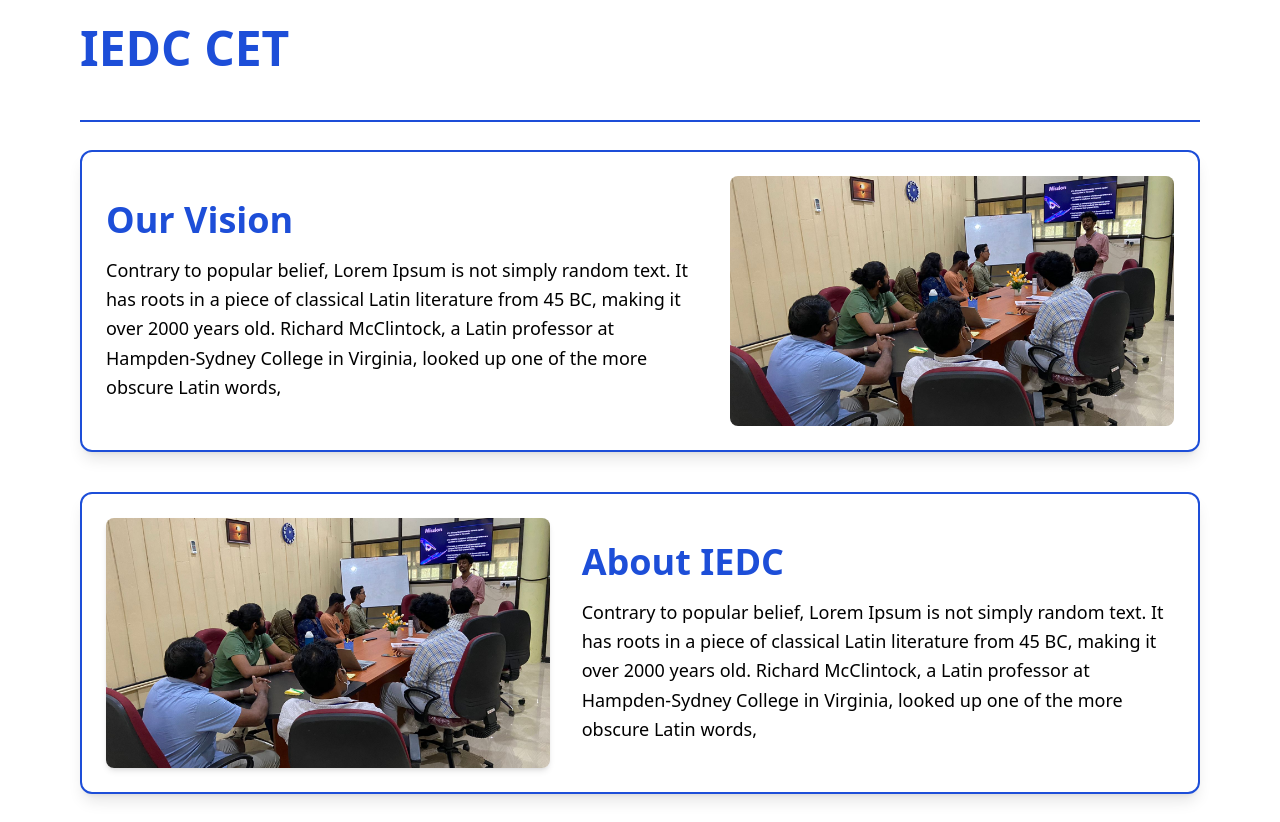
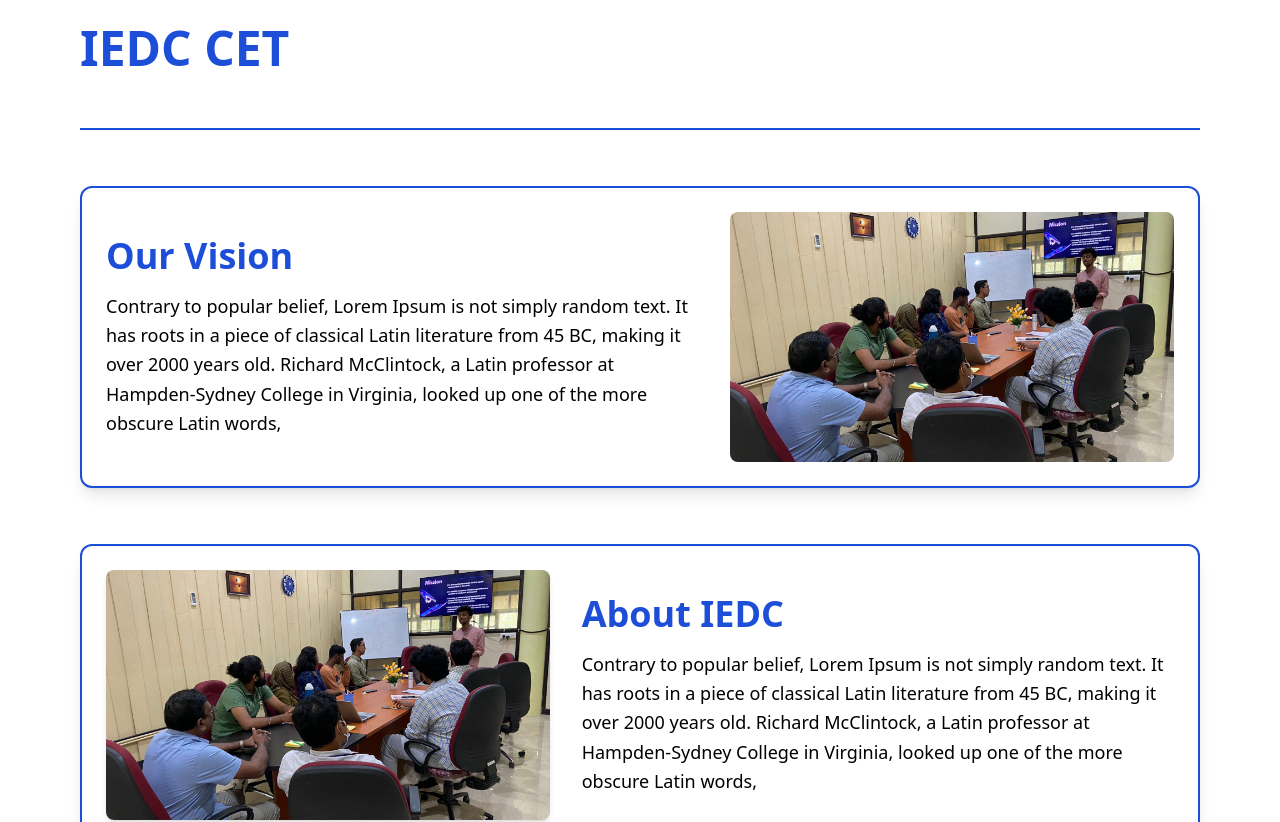
Before and after one commit to callmesidhu/React-IEDCCET-website, a React (Vite) app: page / in a window 1280 px wide. Shown: the part 2200-3022 px from the top of the page. Built offline with nearby package versions, Linux system fonts and the light colour scheme; a web font is replaced by a local one.

Commit message:
animaiton added in about, announcements, ino, feedback, contact

```diff
--- a/src/components/landing/About.jsx
+++ b/src/components/landing/About.jsx
@@ -1,17 +1,37 @@
 import React from "react";
+import { motion } from "framer-motion";
 import aboutimg from "../../assets/About.png";
+
+const fadeInUp = {
+  initial: { opacity: 0, y: 50 },
+  whileInView: { opacity: 1, y: 0 },
+  viewport: { once: true, amount: 1  },
+  transition: { duration: 1 },
+};
 
 const About = () => {
   return (
-    <div className="min-h-screen px-4 md:px-20 my-14">
-      <h1 className="text-4xl md:text-5xl font-bold text-blue-700 mb-12 text-center md:text-left">
+    <div className="min-h-screen px-4 md:px-20 my-14 space-y-14">
+
+      {/* Title */}
+      <motion.h1
+        {...fadeInUp}
+        className="text-4xl md:text-5xl font-bold text-blue-700 text-center md:text-left"
+      >
         IEDC CET
-      </h1>
+      </motion.h1>
 
-      <hr className="border-t-2 border-blue-700 my-7" />
+      {/* Divider */}
+      <motion.hr
+        {...fadeInUp}
+        className="border-t-2 border-blue-700 my-7"
+      />
 
       {/* Section 1: Our Vision */}
-      <div className="bg-white p-6 rounded-xl shadow-lg mb-10 border-2 border-blue-700">
+      <motion.div
+        {...fadeInUp}
+        className="bg-white p-6 rounded-xl shadow-lg mb-10 border-2 border-blue-700"
+      >
         <div className="flex flex-col md:flex-row items-center gap-8">
           <div className="md:w-3/5">
             <h2 className="text-3xl md:text-4xl font-bold text-blue-700 mb-4">
@@ -32,10 +52,13 @@ const About = () => {
             />
           </div>
         </div>
-      </div>
+      </motion.div>
 
       {/* Section 2: About IEDC */}
-      <div className="bg-white p-6 rounded-xl shadow-lg mb-10 border-2 border-blue-700">
+      <motion.div
+        {...fadeInUp}
+        className="bg-white p-6 rounded-xl shadow-lg mb-10 border-2 border-blue-700"
+      >
         <div className="flex flex-col md:flex-row-reverse items-center gap-8">
           <div className="md:w-3/5">
             <h2 className="text-3xl md:text-4xl font-bold text-blue-700 mb-4">
@@ -56,10 +79,13 @@ const About = () => {
             />
           </div>
         </div>
-      </div>
+      </motion.div>
 
       {/* Section 3: Objectives */}
-      <div className="bg-white p-6 rounded-xl shadow-lg mb-10 border-2 border-blue-700">
+      <motion.div
+        {...fadeInUp}
+        className="bg-white p-6 rounded-xl shadow-lg border-2 border-blue-700"
+      >
         <div className="flex flex-col md:flex-row items-center gap-8">
           <div className="md:w-3/5">
             <h2 className="text-3xl md:text-4xl font-bold text-blue-700 mb-4">
@@ -80,7 +106,8 @@ const About = () => {
             />
           </div>
         </div>
-      </div>
+      </motion.div>
+
     </div>
   );
 };
--- a/src/components/landing/Announcements.jsx
+++ b/src/components/landing/Announcements.jsx
@@ -1,4 +1,5 @@
 import React from "react";
+import { motion } from "framer-motion";
 
 const announcements = [
   {
@@ -33,14 +34,26 @@ const announcements = [
   },
 ];
 
+// Fade-in-up variant
+const fadeInUp = {
+  initial: { opacity: 0, y: 20 },
+  whileInView: { opacity: 1, y: 0 },
+  viewport: { once: true, amount: 0.8 },
+  transition: { duration: 0.6 },
+};
+
 const Announcements = () => {
   return (
-    <div className="min-h-screen  bg-white flex items-center justify-center">
-      <div className="border-3 border-blue-700 rounded-2xl p-12 pr-6  max-w-7xl  overflow-y-auto">
-        <h1 className="text-5xl font-bold text-blue-700 mb-8">Announcements</h1>
+    <div className="min-h-screen bg-white flex items-center justify-center">
+      <div className="border-3 border-blue-700 rounded-2xl p-12 pr-6 max-w-7xl overflow-y-auto">
+        <motion.h1
+          {...fadeInUp}
+          className="text-5xl font-bold text-blue-700 mb-8"
+        >
+          Announcements
+        </motion.h1>
 
         <div className="flex flex-col gap-8 h-96 overflow-y-scroll pr-10 rounded-lg">
-
           <style jsx>{`
             div::-webkit-scrollbar {
               width: 10px;
@@ -53,12 +66,13 @@ const Announcements = () => {
             div::-webkit-scrollbar-thumb {
               background-color: #ccc;
               border-radius: 6px;
-
             }
           `}</style>
+
           {announcements.map((announcement, index) => (
-            <div
+            <motion.div
               key={index}
+              {...fadeInUp}
               className="bg-gray-200 border border-gray-700 rounded-md p-6 shadow-sm"
             >
               <p className="text-xs font-bold text-blue-700 uppercase mb-1">
@@ -70,7 +84,7 @@ const Announcements = () => {
               <p className="text-black font-semibold mr-4">
                 {announcement.description}
               </p>
-            </div>
+            </motion.div>
           ))}
         </div>
       </div>
--- a/src/components/landing/Contact.jsx
+++ b/src/components/landing/Contact.jsx
@@ -3,6 +3,21 @@ import { FiMail, FiMapPin, FiPhone } from "react-icons/fi";
 import { ToastContainer, toast, Bounce } from "react-toastify";
 import "react-toastify/dist/ReactToastify.css";
 import { motion } from "framer-motion";
+
+// Fade-in-up scroll-triggered variant
+const fadeInUp = {
+  initial: { opacity: 0, y: 30 },
+  whileInView: { opacity: 1, y: 0 },
+  viewport: { once: true, amount: 1 },
+  transition: { duration: 0.6 },
+};
+const fadeUp = {
+  initial: { opacity: 0, y: 30 },
+  whileInView: { opacity: 1, y: 0 },
+  viewport: { once: true, amount: 0.3},
+  transition: { duration: 0.6 },
+};
+
 const Contact = () => {
   const defaultFormData = {
     name: "",
@@ -54,7 +69,6 @@ const Contact = () => {
       }).then((res) => res.json());
 
       if (res.success) {
-        console.log("Success", res);
         toast.success("Message sent successfully!", {
           position: "top-right",
           autoClose: 5000,
@@ -68,11 +82,9 @@ const Contact = () => {
         });
         setFormData(defaultFormData);
       } else {
-        console.error("Submission failed:", res);
         toast.error("Failed to send message. Please try again.");
       }
     } catch (err) {
-      console.error("Error submitting form:", err);
       toast.error("An error occurred while sending the message.");
     } finally {
       setIsSubmitting(false);
@@ -81,23 +93,23 @@ const Contact = () => {
 
   return (
     <>
-      <motion.div  initial={{ opacity: 0,y:100}}
-      transition={{ duration: 1.5 }}
-        whileInView={{ opacity: 1,y:0 }}
-        viewport={{ once: true }}
-
+      <motion.section
+        {...fadeUp}
+        className="bg-blue-700 text-white p-6 md:p-8 min-w-full mx-auto mt-6 md:mt-10 flex flex-col items-center md:flex-row justify-center gap-6 md:gap-12"
       >
-      <section className="bg-blue-700 text-white p-6 md:p-8 min-w-full mx-auto mt-6 md:mt-10 flex flex-col items-center md:flex-row justify-center gap-6 md:gap-12">
         {/* Left Side: Form */}
-        <div className="flex-1 flex flex-col items-center w-full md:max-w-xl">
-          <div className="w-full">
+        <motion.div
+          {...fadeInUp}
+          className="flex-1 flex flex-col items-center w-full md:max-w-xl"
+        >
           <p className="text-xl md:text-2xl mb-3 text-center md:text-left font-bold">Contact Us</p>
           <h1 className="text-3xl md:text-4xl lg:text-5xl py-4 md:py-6 font-bold mb-4 md:mb-6 text-center md:text-left">
             If You Have Any Query,<br className="hidden md:block" /> Please Contact Us
           </h1>
           <form className="space-y-4 w-full" onSubmit={handleSubmit}>
             <div className="flex flex-col sm:flex-row gap-4 w-full">
-                <input
+              <motion.input
+                {...fadeInUp}
                 type="text"
                 name="name"
                 value={formData.name}
@@ -107,7 +119,8 @@ const Contact = () => {
                 required
                 aria-label="Your Name"
               />
-                <input
+              <motion.input
+                {...fadeInUp}
                 type="email"
                 name="email"
                 value={formData.email}
@@ -118,7 +131,8 @@ const Contact = () => {
                 aria-label="Your Email"
               />
             </div>
-              <input
+            <motion.input
+              {...fadeInUp}
               type="text"
               name="subject"
               value={formData.subject}
@@ -128,8 +142,8 @@ const Contact = () => {
               required
               aria-label="Subject"
             />
-              <textarea
-                type="textarea"
+            <motion.textarea
+              {...fadeInUp}
               name="message"
               value={formData.message}
               onChange={handleChange}
@@ -138,45 +152,46 @@ const Contact = () => {
               required
               aria-label="Message"
             />
-              <div className="flex justify-center md:justify-end">
+            <motion.div {...fadeInUp} className="flex justify-center md:justify-end">
               <button
                 type="submit"
-                  className="bg-blue text-white px-6 py-2 rounded-full border-2 border-white font-semibold hover:bg-purple-100 transition"
+                className="bg-white text-blue-700 px-6 py-2 rounded-full border-2 border-white font-semibold hover:bg-purple-100 transition"
                 disabled={isSubmitting}
               >
                 {isSubmitting ? "Sending..." : "Send Message →"}
               </button>
-              </div>
+            </motion.div>
           </form>
-          </div>
-        </div>
+        </motion.div>
 
-         {/* Vertical Divider - Hide on small screens */}
-         <div className="hidden md:flex items-center justify-center">
-          <div className="w-px bg-white h-64 md:h-80 mx-4 lg:block md:hidden" aria-hidden="true" />
-        </div>
+        {/* Divider */}
+        <motion.div {...fadeInUp} className="hidden md:flex items-center justify-center">
+          <div className="w-px bg-white h-64 md:h-80 mx-4" aria-hidden="true" />
+        </motion.div>
 
         {/* Right Side: Contact Info */}
-        <div className="w-full sm:w-auto flex lg:-translate-y-10 flex-col items-center mt-10 sm:mt-8 md:mt-0 md:translate-y-0 md:translate-x-0 pl-0 md:pl-4 space-y-4 md:space-y-6 min-w-[200px] md:items-start">
-          <div className="flex items-center">
+        <motion.div
+          {...fadeInUp}
+          className="w-full sm:w-auto flex flex-col items-center md:items-start pl-0 md:pl-4 space-y-4 md:space-y-6 min-w-[200px]"
+        >
+          <motion.div {...fadeInUp} className="flex items-center">
             <FiPhone size={20} className="mr-2" />
             <span className="font-bold">+91 8570950954</span>
-          </div>
-          <div className="flex items-center gap-3">
+          </motion.div>
+          <motion.div {...fadeInUp} className="flex items-center gap-3">
             <FiMail size={20} />
             <a href="mailto:sample@gmail.com" className="underline font-bold">
               sample@gmail.com
             </a>
-          </div>
-          <div className="flex items-center gap-3">
+          </motion.div>
+          <motion.div {...fadeInUp} className="flex items-center gap-3">
             <FiMapPin size={20} />
-            <span className="font-bold ml-2 text-center md:text-left">College of Engineering, Trivandrum</span>
-          </div>
-        </div>
-
-
-      </section>
+            <span className="font-bold ml-2 text-center md:text-left">
+              College of Engineering, Trivandrum
+            </span>
           </motion.div>
+        </motion.div>
+      </motion.section>
 
       <ToastContainer
         position="top-right"
--- a/src/components/landing/Feedback.jsx
+++ b/src/components/landing/Feedback.jsx
@@ -1,27 +1,57 @@
 import React from "react";
+import { motion } from "framer-motion";
+
+// Fade-in-up variant for scroll-triggered animation
+const fadeInUp = {
+  initial: { opacity: 0, y: 30 },
+  whileInView: { opacity: 1, y: 0 },
+  viewport: { once: true, amount: 1 },
+  transition: { duration: 0.6 },
+};
 
 function Feedback() {
   return (
-    <section className="w-full font-grotesk bg-white py-4 sm:py-6 md:py-8 px-4 sm:px-8 md:px-12 lg:px-16">
-      <div className="mx-auto w-full max-w-[1200px]">
-        <h2 className="text-xl sm:text-2xl md:text-3xl lg:text-4xl font-bold text-[#0732EF] mb-4 sm:mb-6 md:mb-8 text-left">
+    <motion.section
+      {...fadeInUp}
+      className="w-full font-grotesk bg-white py-4 sm:py-6 md:py-8 px-4 sm:px-8 md:px-12 lg:px-16"
+    >
+      <div className="mx-auto w-full max-w-[1200px] space-y-6">
+
+        <motion.h2
+          {...fadeInUp}
+          className="text-xl sm:text-2xl md:text-3xl lg:text-4xl font-bold text-[#0732EF] mb-4 text-left"
+        >
           Member Feedback
-        </h2>
-        <div className="relative w-full">
-          <div className="border-2 border-[#0732EF] rounded-lg p-3 sm:p-4 md:p-6 bg-white shadow-sm">
-            <p className="text-sm sm:text-base md:text-lg font-medium text-center">
+        </motion.h2>
+
+        <motion.div
+          {...fadeInUp}
+          className="relative w-full"
+        >
+          <motion.div
+            {...fadeInUp}
+            className="border-2 border-[#0732EF] rounded-lg p-3 sm:p-4 md:p-6 bg-white shadow-sm"
+          >
+            <motion.p
+              {...fadeInUp}
+              className="text-sm sm:text-base md:text-lg font-medium text-center"
+            >
               "I found my passion and purpose through this club!"
-            </p>
-            <div className="text-right mt-2 sm:mt-3 md:mt-4">
+            </motion.p>
+            <motion.div
+              {...fadeInUp}
+              className="text-right mt-2 sm:mt-3 md:mt-4"
+            >
               <p className="text-sm sm:text-base font-medium">- Mark Smith</p>
               <p className="text-xs md:text-sm text-gray-600">
                 Chief Marketing Officer
               </p>
-            </div>
-          </div>
-        </div>
+            </motion.div>
+          </motion.div>
+        </motion.div>
+
       </div>
-    </section>
+    </motion.section>
   );
 }
 
--- a/src/components/landing/Gallery.jsx
+++ b/src/components/landing/Gallery.jsx
@@ -6,6 +6,7 @@ import "swiper/css/pagination";
 
 import aboutimg from "../../assets/About.png";
 import facultyimg from "../../assets/Faculty.png";
+import { motion } from "framer-motion";
 
 export default function Gallery() {
   const images = [
--- a/src/components/landing/INOPoints.jsx
+++ b/src/components/landing/INOPoints.jsx
@@ -1,25 +1,33 @@
 import React from "react";
 import { motion } from "framer-motion";
 
+// Scroll-triggered fade-in-up variant
+const fadeInUp = {
+  initial: { opacity: 0, y: 50 },
+  whileInView: { opacity: 1, y: 0 },
+  viewport: { once: true, amount: 0.5 },
+  transition: { duration: 0.8 },
+};
+
 const INOPoints = () => {
   return (
+    <div className="bg-[#F8F6F3] min-h-screen flex flex-col items-center py-10 md:py-20 px-6 md:px-12 lg:px-24 xl:px-48">
 
-    <div className="bg-[#F8F6F3] min-h-screen flex flex-col items-center py-10 md:py-20 px-6 md:px-12 lg:px-24 xl:px-48">
+      {/* Title */}
       <motion.h1
-      initial={{ opacity: 0, y: -50 }}
-      transition={{ duration: 0.8 }}
-      whileInView={{ opacity: 1, y: 0 }}
-      viewport={{ once: true }}
-      className="text-4xl md:text-5xl lg:text-6xl font-bold text-blue-600 mb-6 uppercase text-center md:mx-14">
+        {...fadeInUp}
+        className="text-4xl md:text-5xl lg:text-6xl font-bold text-blue-600 mb-6 uppercase text-center md:mx-14"
+      >
         Introducing INO Points
       </motion.h1>
+
       <div className="flex flex-col items-center w-full">
+
+        {/* Video Embed */}
         <motion.div
-        initial={{ opacity: 0, y: -50 }}
-        transition={{ duration: 0.8 }}
-        whileInView={{ opacity: 1, y: 0 }}
-        viewport={{ once: true }}
-        className="w-full max-w-4xl aspect-video mb-6 md:mb-8">
+          {...fadeInUp}
+          className="w-full max-w-4xl aspect-video mb-6 md:mb-8"
+        >
           <iframe
             className="w-full h-full"
             src="https://www.youtube.com/embed/CrJgOZmH4vA?si=Hx6bBcKJe6ddJujV"
@@ -31,12 +39,11 @@ const INOPoints = () => {
           ></iframe>
         </motion.div>
 
+        {/* Description */}
         <motion.p
-        initial={{ opacity: 0, y: -50 }}
-        transition={{ duration: 0.8 }}
-        whileInView={{ opacity: 1, y: 0 }}
-        viewport={{ once: true }}
-        className="max-w-3xl md:max-w-5xl lg:max-w-7xl mt-6 text-gray-800 text-lg md:text-xl lg:text-2xl text-center leading-relaxed">
+          {...fadeInUp}
+          className="max-w-3xl md:max-w-5xl lg:max-w-7xl mt-6 text-gray-800 text-lg md:text-xl lg:text-2xl text-center leading-relaxed"
+        >
           Contrary to popular belief, Lorem Ipsum is not simply random text. It has roots
           in a piece of classical Latin literature from 45 BC, making it over 2000 years
           old. Richard McClintock, a Latin professor at Hampden-Sydney College in
--- a/src/components/landing/LandingPage.jsx
+++ b/src/components/landing/LandingPage.jsx
@@ -1,5 +1,6 @@
 import React from "react";
 import { Link } from "react-scroll";
+import { motion } from "framer-motion";
 
 function LandingPage() {
   return (
--- a/src/components/landing/StartupCard.jsx
+++ b/src/components/landing/StartupCard.jsx
@@ -1,3 +1,4 @@
+import { motion } from "framer-motion";
 
 
 export default function StartupCard({ title, description, image }) {
--- a/src/components/landing/Team.jsx
+++ b/src/components/landing/Team.jsx
@@ -1,4 +1,6 @@
 import React, { useState, useEffect } from "react";
+import { motion } from "framer-motion";
+
 import {
   FaPhone,
   FaEnvelope,
--- a/src/components/landing/Toggle.jsx
+++ b/src/components/landing/Toggle.jsx
@@ -1,4 +1,5 @@
 import { useEffect, useState } from "react";
+import { motion } from "framer-motion";
 
 export default function DarkModeToggle() {
   const [mode, setMode] = useState("light");
--- a/src/components/landing/Upcoming.jsx
+++ b/src/components/landing/Upcoming.jsx
@@ -9,6 +9,8 @@ import {
   FaChevronRight,
 } from "react-icons/fa";
 import image from "../../assets/section4.png"
+import { motion } from "framer-motion";
+
 
 function Section4() {
   const events = [
```
Lines whose indentation alone changed are shown as unchanged.
